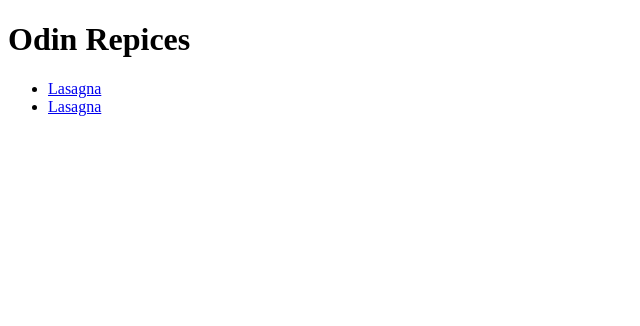
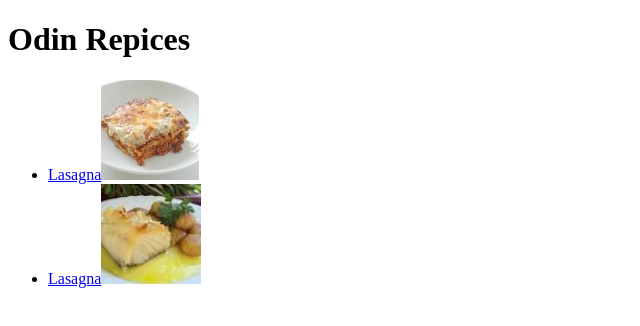
Before and after one commit to mjcpires/odin-recipes, a plain HTML site: page index.html in a window 1280 px wide. Shown: the whole page, without its empty margins (0-640 px from the left). Drawn offline with Linux system fonts and the light colour scheme.

Commit message:
incluidas imagens

```diff
--- a/index.html
+++ b/index.html
@@ -8,8 +8,8 @@
 <body>
     <h1>Odin Repices</h1>
     <ul>
-    <li><a href="./recipes/Lasagna.html" >Lasagna</a></li>
-    <li><a href="./recipes/bacalhau.html" >Lasagna</a></li>
+    <li><a href="./recipes/Lasagna.html" >Lasagna</a><img src="./recipes/lasagna_.jpg" alt="Lasagna" height="100" with="100"></li>
+    <li><a href="./recipes/bacalhau.html" >Lasagna</a><img src="./recipes/bacalhau.jpg" alt="Bacalhau" height="100" with="100"></li>
     </ul>
 
 
```
Also changed, not shown: recipes/bacalhau.html (+1 -1 lines), recipes/lasagna.html (+1 -1 lines), recipes/bacalhau.jpg (added), recipes/lasagna_.jpg (added).
